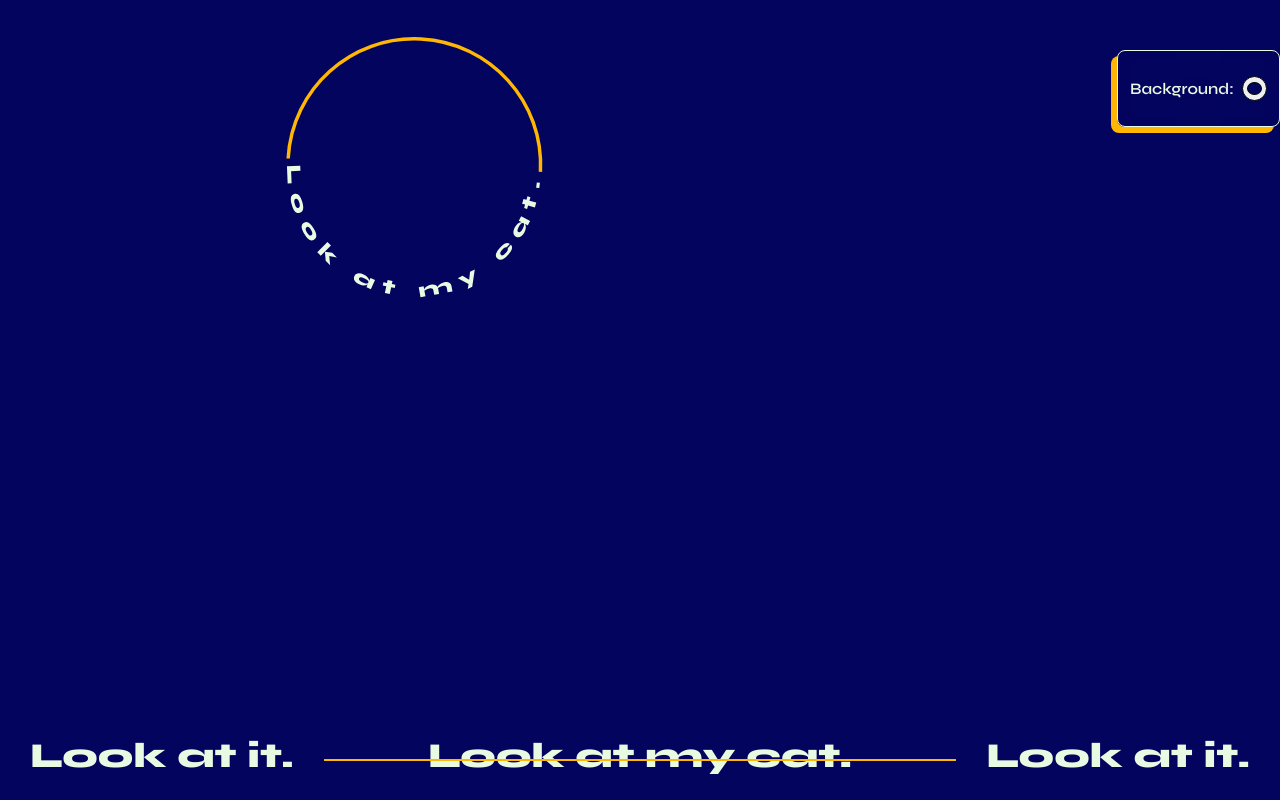
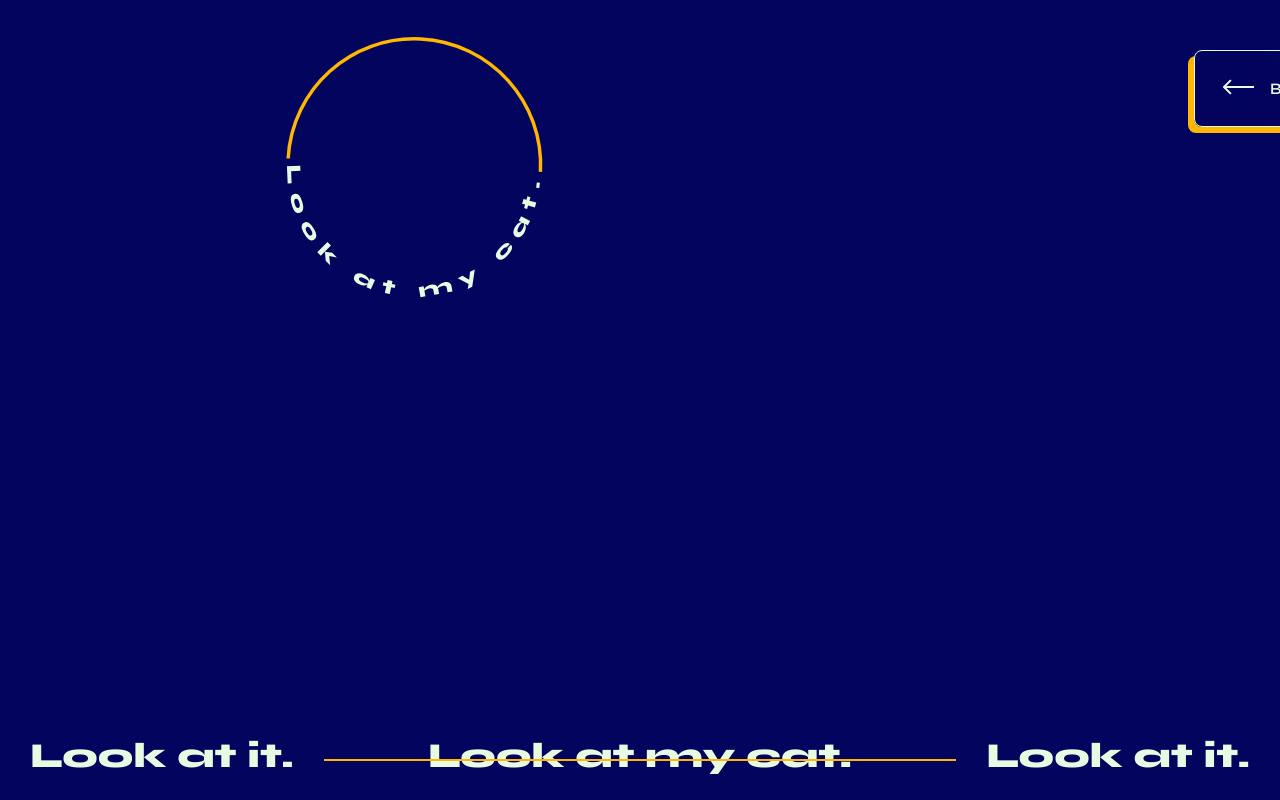
Before and after one commit to maria-bohorquez/martine-mood, a React (Create React App) app: page / in a window 1280 px wide. Built offline with nearby package versions, Linux system fonts and the light colour scheme.

Commit message:
initial commit

```diff
--- a/src/components/ColorPicker/index.jsx
+++ b/src/components/ColorPicker/index.jsx
@@ -1,9 +1,17 @@
-import React from "react";
-import { Panel, ColorInput, InputContainer } from "./styles";
+import React, { useState } from "react";
+import { Panel, ColorInput, InputContainer, Arrow } from "./styles";
 
 const ColorPicker = ({ setWrapperColor, wrapperColor }) => {
+  const [showColorPicker, setShowColorPicker] = useState(false);
+
   return (
-    <Panel>
+    <Panel $isOpen={showColorPicker}>
+      <Arrow
+        onClick={() =>
+          setShowColorPicker((showColorPicker) => !showColorPicker)
+        }
+        $isOpen={showColorPicker}
+      />
       <InputContainer>
         <p>Background: </p>
         <ColorInput
--- a/src/components/ColorPicker/styles.js
+++ b/src/components/ColorPicker/styles.js
@@ -1,4 +1,5 @@
 import styled from "styled-components";
+import { ReactComponent as ArrowSVG } from "./picker-arrow.svg";
 
 export const ColorInput = styled.input`
   margin-left: 8px;
@@ -27,7 +28,8 @@ export const Panel = styled.div`
 
   display: flex;
   position: fixed;
-  right: 0;
+  right: ${({ $isOpen }) => ($isOpen ? `0` : `-140px`)};
+  transition: 0.3s;
   top: 50px;
 
   @media (max-width: 700px) {
@@ -41,3 +43,11 @@ export const InputContainer = styled.div`
   align-items: center;
   justify-content: space-between;
 `;
+
+export const Arrow = styled(ArrowSVG)`
+  display: block;
+  cursor: pointer;
+  padding: 16px 16px;
+
+  transform: ${({ $isOpen }) => ($isOpen ? `rotate(180deg)` : `unset`)};
+`;
```
Also changed, not shown: package.json (+10 -2 lines), src/components/ColorPicker/picker-arrow.svg (added).
